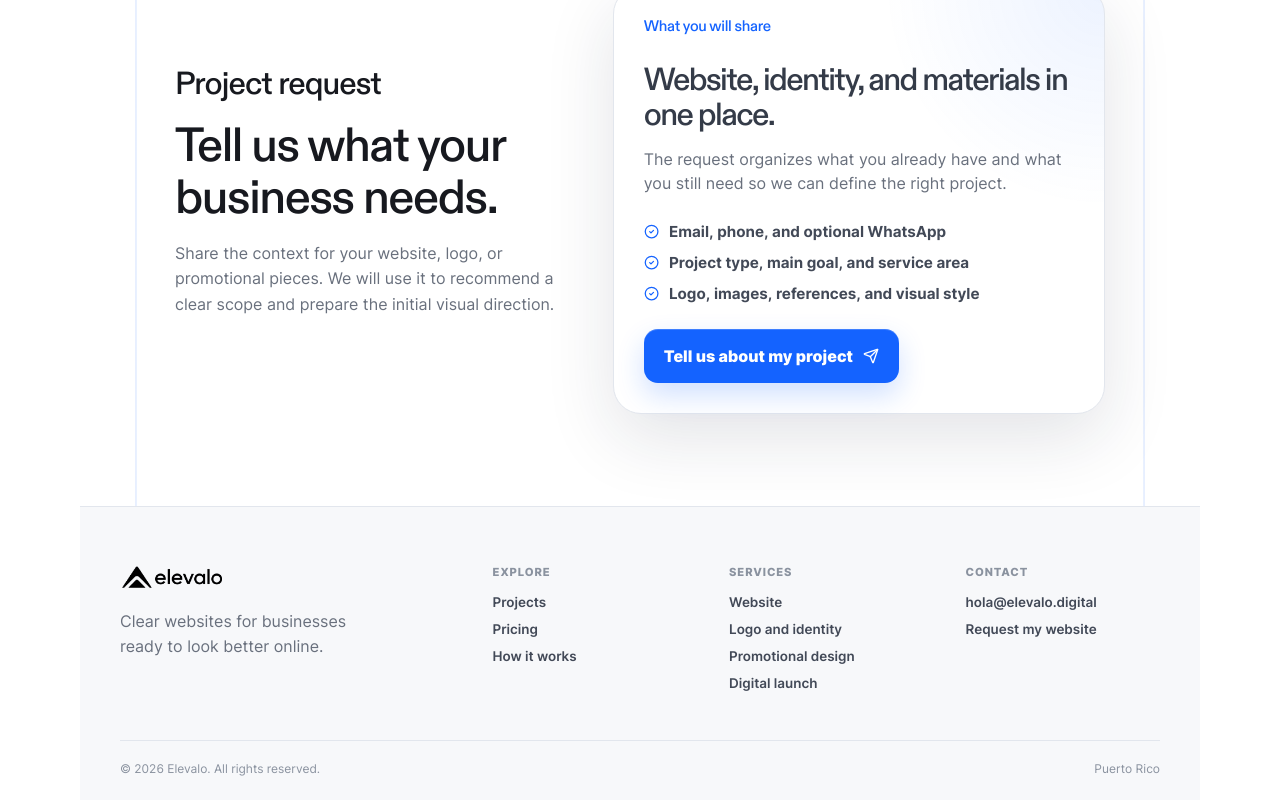
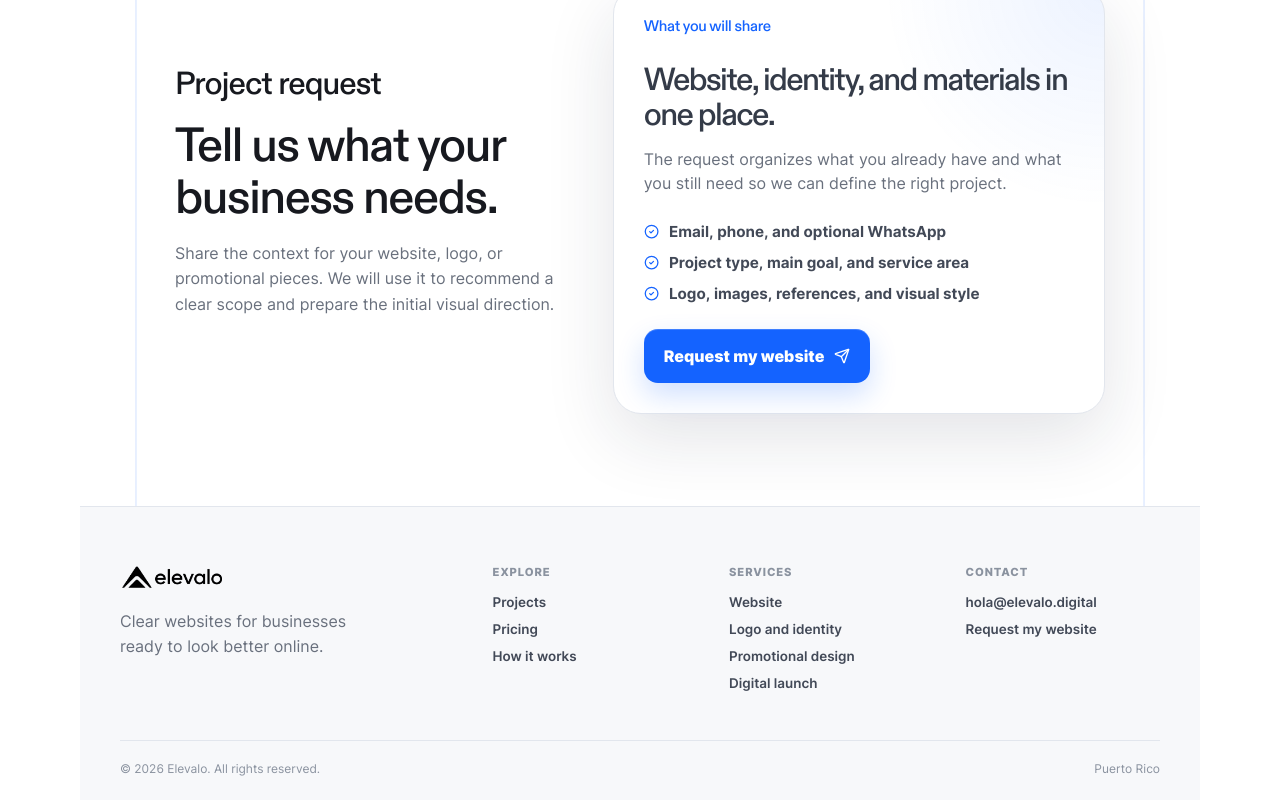
Before and after one commit to ayxse/elevalo, a React (Vite) app: page / in a window 1280 px wide. Shown: the part 4447-5247 px from the top of the page. Built offline with nearby package versions, Linux system fonts and the light colour scheme; no server answers.

Commit message:
Update translations.js

```diff
--- a/src/data/translations.js
+++ b/src/data/translations.js
@@ -141,7 +141,7 @@ export const translations = {
       title: "Cuéntanos qué necesita tu negocio.",
       text:
         "Comparte el contexto de tu página, logo o piezas promocionales. Usaremos esa información para recomendarte un alcance claro y preparar la primera dirección visual.",
-      cta: "Contar mi proyecto",
+      cta: "Solicitar mi página",
       cardLabel: "Qué vas a compartir",
       cardTitle: "Página, identidad y materiales en un solo lugar.",
       cardText:
@@ -506,7 +506,7 @@ export const translations = {
       title: "Tell us what your business needs.",
       text:
         "Share the context for your website, logo, or promotional pieces. We will use it to recommend a clear scope and prepare the initial visual direction.",
-      cta: "Tell us about my project",
+      cta: "Request my website",
       cardLabel: "What you will share",
       cardTitle: "Website, identity, and materials in one place.",
       cardText:
```
